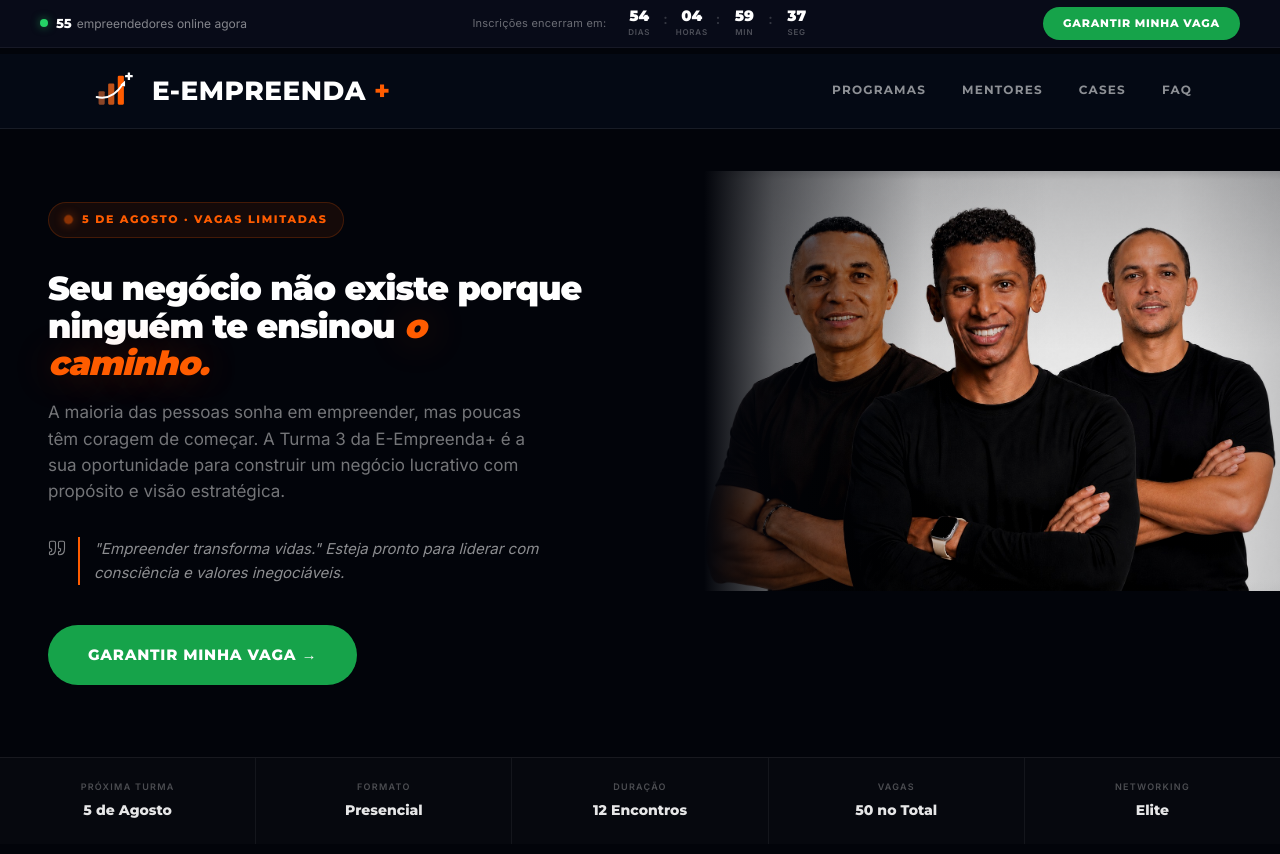
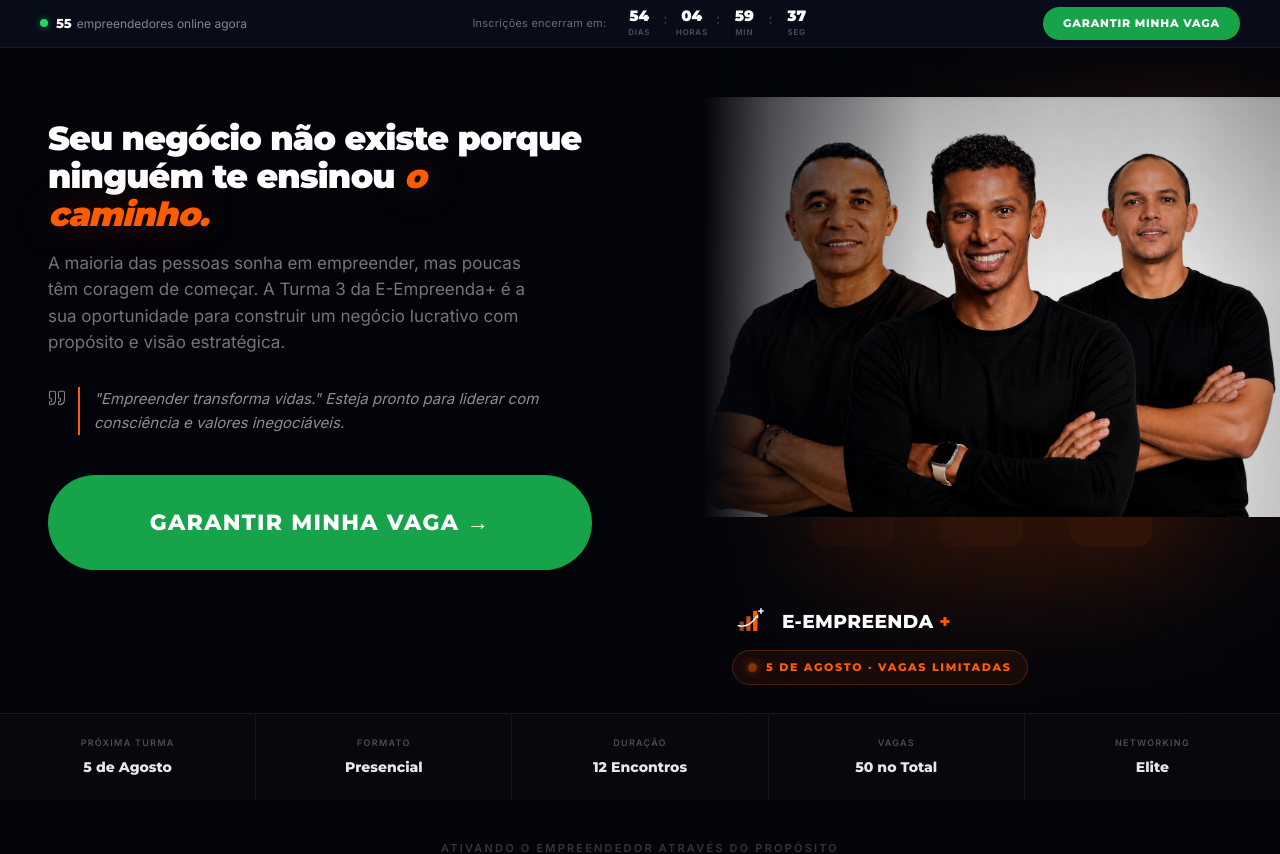
Before and after one commit to pluppex-art/E-EMPREENDA-Plus, a React (Vite) app: page / in a window 1280 px wide. Shown: the top 854 px of the page. Built offline with nearby package versions, Linux system fonts and the light colour scheme; no server answers; the database is empty.

Commit message:
feat: redesign hero section with new layout, logo watermark, and updated call-to-action styling

```diff
--- a/src/pages/Home/Home.module.css
+++ b/src/pages/Home/Home.module.css
@@ -71,7 +71,7 @@
   grid-template-columns: 55% 45%;
   grid-template-rows: 1fr auto;
   min-height: 100vh;
-  padding-top: 130px; /* announcement bar 54px + navbar ~76px */
+  padding-top: 48px; /* apenas a announcement bar fixa */
   position: relative;
   overflow: hidden;
 }
@@ -175,18 +175,20 @@
 }
 
 .heroBtn {
-  display: inline-flex;
+  display: flex;
   align-items: center;
-  gap: 10px;
+  justify-content: center;
+  gap: 14px;
   background: var(--btn-color);
   color: #fff;
   font-family: var(--font-display);
-  font-size: 15px;
+  font-size: 22px;
   font-weight: 800;
-  letter-spacing: 0.05em;
+  letter-spacing: 0.06em;
   text-transform: uppercase;
-  padding: 18px 40px;
+  padding: 30px 64px;
   border-radius: 999px;
+  width: 100%;
   transition: background 0.2s, transform 0.2s, box-shadow 0.2s;
   position: relative;
   overflow: hidden;
@@ -217,6 +219,53 @@
   background: #02040A;
   grid-row: 1;
   grid-column: 2;
+}
+
+/* Watermark da logo atrás dos fundadores */
+.heroLogoWatermark {
+  position: absolute;
+  top: 50%;
+  left: 50%;
+  transform: translate(-50%, -52%);
+  opacity: 0.18;
+  pointer-events: none;
+  filter:
+    drop-shadow(0 0 120px rgba(255, 92, 0, 1))
+    drop-shadow(0 0 60px rgba(255, 92, 0, 0.9))
+    drop-shadow(0 0 24px rgba(255, 92, 0, 0.7));
+  z-index: 0;
+}
+
+/* Logo + tag sobrepostos no fundo da foto */
+.heroPhotoBottom {
+  position: absolute;
+  bottom: 0;
+  left: 0;
+  right: 0;
+  padding: 28px 28px;
+  display: flex;
+  flex-direction: column;
+  align-items: flex-start;
+  gap: 14px;
+  z-index: 3;
+  background: linear-gradient(to top, rgba(2,4,10,0.55) 0%, transparent 100%);
+}
+
+.heroPhotoTag {
+  display: inline-flex;
+  align-items: center;
+  gap: 10px;
+  background: rgba(255, 92, 0, 0.08);
+  border: 1px solid rgba(255, 92, 0, 0.25);
+  color: var(--orange);
+  font-family: var(--font-display);
+  font-size: 11px;
+  font-weight: 800;
+  letter-spacing: 0.15em;
+  text-transform: uppercase;
+  padding: 8px 16px;
+  border-radius: 100px;
+  backdrop-filter: blur(8px);
 }
 
 .heroPhoto {
@@ -669,7 +718,7 @@
     grid-template-columns: 1fr;
     grid-template-rows: auto auto auto;
     min-height: auto;
-    padding-top: 130px; /* mantém espaço para announcement bar + navbar fixos */
+    padding-top: 44px; /* apenas a announcement bar fixa */
   }
   .heroRight {
     grid-column: 1;
@@ -705,7 +754,7 @@
   .heroTag { font-size: 10px; margin-bottom: 20px; }
   .heroCredentials { gap: 10px; margin-bottom: 28px; }
   .credItem { font-size: 13px; }
-  .heroBtn { width: 100%; justify-content: center; font-size: 14px; padding: 18px 24px; }
+  .heroBtn { font-size: 18px; padding: 24px 36px; }
   .heroRight { min-height: 60vw; max-height: none; }
 
   /* Hero stats — horizontal scroll no tablet */
@@ -781,7 +830,7 @@
   .heroSub { font-size: 13px; margin-bottom: 20px; }
   .heroTag { font-size: 9px; padding: 6px 12px; margin-bottom: 16px; }
   .heroCredentials { display: none; }
-  .heroBtn { padding: 17px 20px; }
+  .heroBtn { font-size: 17px; padding: 22px 24px; }
 
   /* Hero stats — scroll horizontal invisível */
   .heroStatItem { min-width: 96px; padding: 16px 0; }
--- a/src/pages/Home/index.tsx
+++ b/src/pages/Home/index.tsx
@@ -1,6 +1,6 @@
 import React, { useState } from 'react'
 import { Link } from 'react-router-dom'
-import Navbar from '../../components/Navbar'
+import Logo from '../../components/Logo'
 import AnnouncementBar from '../../components/AnnouncementBar'
 import Footer from '../../components/Footer'
 import styles from './Home.module.css'
@@ -63,16 +63,11 @@ export default function Home() {
   return (
     <div className={styles.pageContainer}>
       <AnnouncementBar />
-      <Navbar />
 
       {/* HERO */}
       <section className={styles.hero}>
         <div className={styles.heroLeft}>
           <div className={styles.heroContent}>
-            <div className={styles.heroTag}>
-              <span className={styles.heroTagDot} />
-              5 de Agosto · Vagas Limitadas
-            </div>
 
             <h1 className={styles.heroH1}>
               {hero.h1.split('o caminho.')[0]}
@@ -95,6 +90,19 @@ export default function Home() {
         </div>
 
         <div className={styles.heroRight}>
+          {/* Logo watermark iluminada atrás dos fundadores */}
+          <div className={styles.heroLogoWatermark}>
+            <svg width="620" height="560" viewBox="0 0 120 100" fill="none" xmlns="http://www.w3.org/2000/svg">
+              <rect x="25" y="50" width="16" height="35" rx="3" fill="#FF5C00" />
+              <rect x="50" y="30" width="16" height="55" rx="3" fill="#FF5C00" />
+              <rect x="75" y="10" width="16" height="75" rx="3" fill="#FF5C00" />
+              <path d="M 20 65 Q 60 75 88 32" stroke="#FF5C00" strokeWidth="5" strokeLinecap="round" fill="none" />
+              <polygon points="94,22 82,34 94,38" fill="#FF5C00" />
+              <rect x="94" y="8" width="20" height="6" rx="1" fill="#FF5C00" />
+              <rect x="101" y="1" width="6" height="20" rx="1" fill="#FF5C00" />
+            </svg>
+          </div>
+
           <img
             src="/founders.jpeg"
             alt="Fundadores E-EMPREENDA+"
@@ -103,6 +111,15 @@ export default function Home() {
             onError={(e) => { (e.target as HTMLImageElement).style.display = 'none' }}
           />
           <div className={styles.heroPhotoGradient} />
+
+          {/* Logo + tag no fundo da foto */}
+          <div className={styles.heroPhotoBottom}>
+            <Logo size={34} />
+            <div className={styles.heroPhotoTag}>
+              <span className={styles.heroTagDot} />
+              5 de Agosto · Vagas Limitadas
+            </div>
+          </div>
         </div>
 
         <div className={styles.heroStats}>
```
